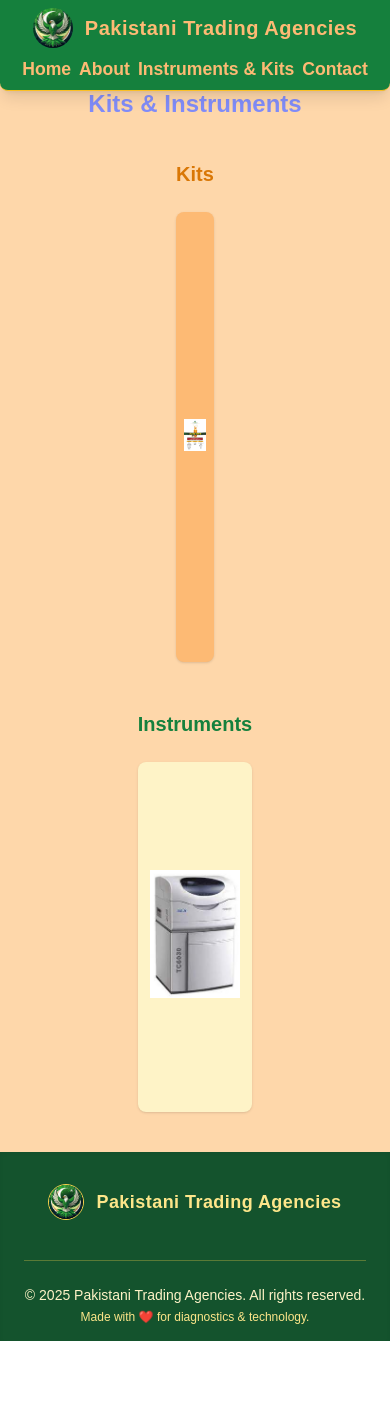
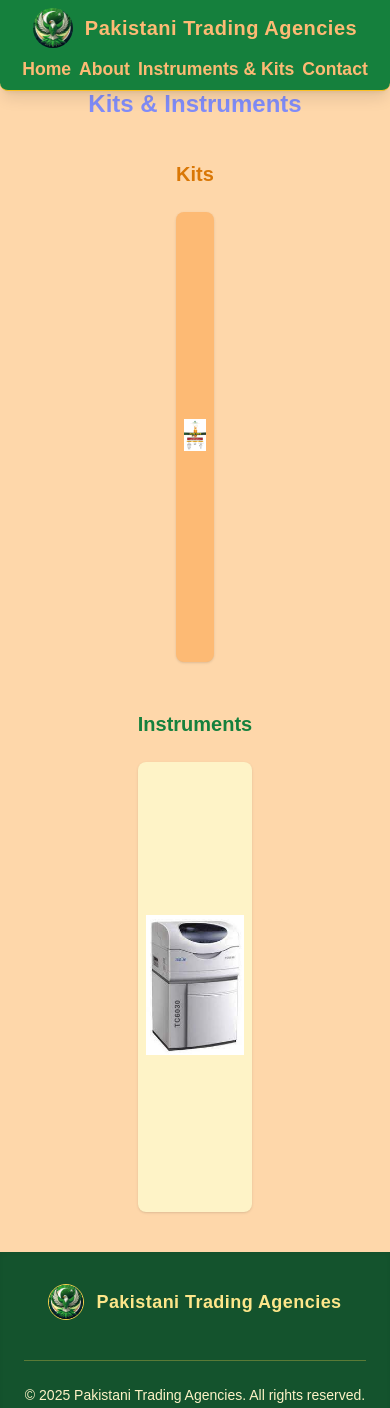
Before and after one commit to Coderhacks444/PTA-site, a Next.js app: page /instruments-kits in a window 390 px wide. Shown: the top 1408 px of the page. Before the commit the page ends 1341 px from the top, so only its background shows below. Built offline with nearby package versions, Linux system fonts and the light colour scheme.

Commit message:
Fix: Make both kit and instrument sliders use identical large dimensions on mobile

```diff
--- a/app/component/Kits.js
+++ b/app/component/Kits.js
@@ -64,13 +64,13 @@ function InstrumentSlider({ images, cardBg }) {
   }, [images.length]);
 
   return (
-    <div className={`w-full flex flex-col items-center ${cardBg} rounded-lg shadow p-3 h-[350px] md:h-[420px] max-w-[320px] md:max-w-[420px] mx-auto`}>
-      <div className="relative flex items-center justify-center w-full h-[320px] md:h-[400px] transition-all duration-700">
+    <div className={`w-full flex flex-col items-center ${cardBg} rounded-lg shadow p-2 h-[450px] md:h-[420px] max-w-[400px] md:max-w-[420px] mx-auto`}>
+      <div className="relative flex items-center justify-center w-full h-[430px] md:h-[400px] transition-all duration-700">
         <Image
           src={images[index].src}
           alt={images[index].label}
           fill
-          sizes="(max-width: 768px) 320px, 400px"
+          sizes="(max-width: 768px) 400px, 400px"
           priority={index === 0}
           style={{
             objectFit: 'contain'
```
